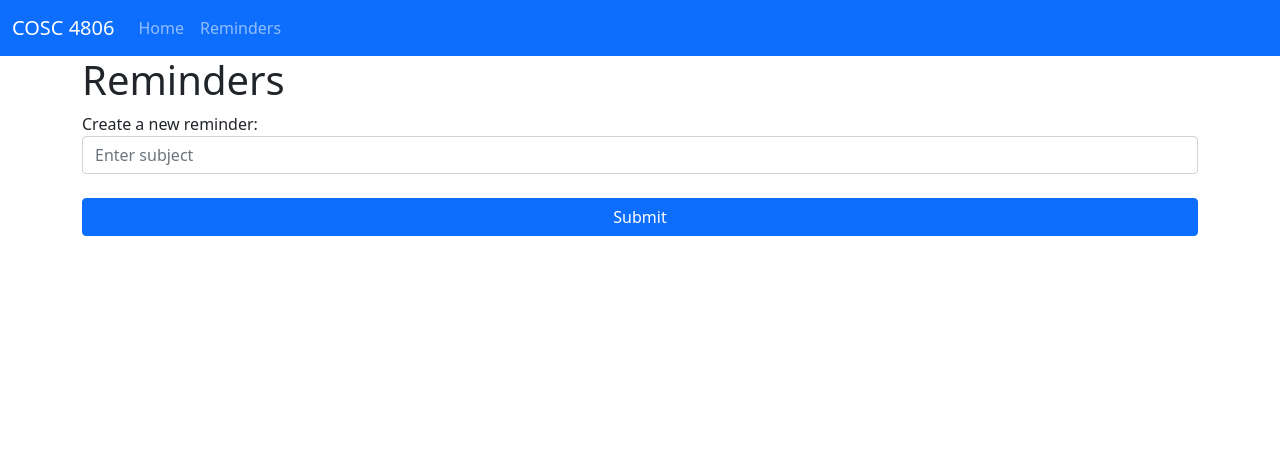
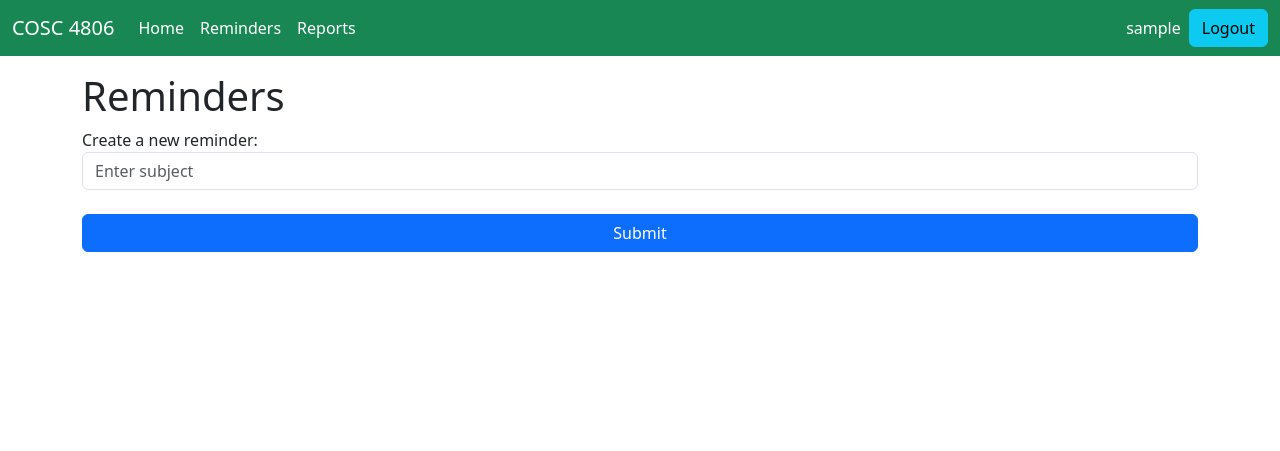
Before and after one commit to am-ping/cosc-4806, a PHP site: page /reminders in a window 1280 px wide. Shown: the top 451 px of the page. Run offline with PHP 8.4, Linux system fonts and the light colour scheme; the visitor is signed in with stand-in values (Sample User, id 1); data that the repository does not hold is empty.

Commit message:
Add admin and change CSS layout

```diff
--- a/app/views/home/index.php
+++ b/app/views/home/index.php
@@ -3,7 +3,7 @@
     <div class="page-header" id="banner">
         <div class="row">
             <div class="col-lg-12">
-                <h1>Welcome</h1>
+                <?php echo "<h1>Welcome, " . $_SESSION['username'] . "</h1>" ?>
                 <p class="lead"> <?= date("F jS, Y"); ?></p>
             </div>
         </div>
@@ -11,7 +11,7 @@
 
     <div class="row">
         <div class="col-lg-12">
-            <p> <a href="/logout">Click here to logout</a></p>
+            <p><a href="/logout">Click here to logout</a></p>
         </div>
     </div>
 
--- a/app/views/reminders/index.php
+++ b/app/views/reminders/index.php
@@ -17,14 +17,14 @@
         <button type="submit" class="btn btn-primary" style="width: 100%;">Submit</button>
     </form>
     <br>
-    <div class="d-flex flex-wrap justify-content-start gap-3 text-bg-primary">
+    <div class="d-flex flex-wrap justify-content-start gap-3">
         <?php
             foreach ($data['reminders'] as $reminder) { ?>
                 <div class="card text-bg-primary p-1" style="width: 18rem;">
                     <div class="card-body">
                         <div class="d-flex justify-content-between">
                             <h5 class="card-title"><? echo $reminder['subject'] ?></h5>
-                            <a class="link-danger link-offset-3 link-underline link-underline-opacity-0" href="/reminders/delete/?id=<? echo $reminder['id'];?>" class="card-link">X</a>
+                            <a class="btn-close" aria-label="Close" href="/reminders/delete/?id=<? echo $reminder['id'];?>"></a>
                         </div>
                         <form action="/reminders/update/?id=<? echo $reminder['id'];?>" method="post" >
                             <div class="form-group">
--- a/app/views/templates/footer.php
+++ b/app/views/templates/footer.php
@@ -8,6 +8,6 @@
 
 </div>
 
-<script src="https://cdn.jsdelivr.net/npm/bootstrap@5.1.3/dist/js/bootstrap.bundle.min.js" integrity="sha384-ka7Sk0Gln4gmtz2MlQnikT1wXgYsOg+OMhuP+IlRH9sENBO0LRn5q+8nbTov4+1p" crossorigin="anonymous"></script>
+<script src="https://cdn.jsdelivr.net/npm/bootstrap@5.3.3/dist/js/bootstrap.bundle.min.js" integrity="sha384-YvpcrYf0tY3lHB60NNkmXc5s9fDVZLESaAA55NDzOxhy9GkcIdslK1eN7N6jIeHz" crossorigin="anonymous"></script>
 </body>
 </html>
--- a/app/views/templates/header.php
+++ b/app/views/templates/header.php
@@ -6,7 +6,7 @@ if (!isset($_SESSION['auth'])) {
 <!DOCTYPE html>
 <html lang="en">
   <head>
-    <link href="https://cdn.jsdelivr.net/npm/bootstrap@5.1.3/dist/css/bootstrap.min.css" rel="stylesheet" integrity="sha384-1BmE4kWBq78iYhFldvKuhfTAU6auU8tT94WrHftjDbrCEXSU1oBoqyl2QvZ6jIW3" crossorigin="anonymous">
+    <link href="https://cdn.jsdelivr.net/npm/bootstrap@5.3.3/dist/css/bootstrap.min.css" rel="stylesheet" integrity="sha384-QWTKZyjpPEjISv5WaRU9OFeRpok6YctnYmDr5pNlyT2bRjXh0JMhjY6hW+ALEwIH" crossorigin="anonymous">
     <link rel="icon" href="/favicon.png">
     <title>COSC 4806</title>
     <meta http-equiv="Content-Type" content="text/html; charset=UTF-8">
@@ -15,7 +15,7 @@ if (!isset($_SESSION['auth'])) {
     <meta name="mobile-web-app-capable" content="yes">
   </head>
   <body>
-    <nav class="navbar navbar-dark navbar-expand-lg bg-primary">
+    <nav class="navbar navbar-dark navbar-expand-lg bg-success mb-3">
       <div class="container-fluid">
         <a class="navbar-brand" href="#">COSC 4806</a>
         <button class="navbar-toggler" type="button" data-bs-toggle="collapse" data-bs-target="#navbarSupportedContent" aria-controls="navbarSupportedContent" aria-expanded="false" aria-label="Toggle navigation">
@@ -24,12 +24,23 @@ if (!isset($_SESSION['auth'])) {
         <div class="collapse navbar-collapse" id="navbarSupportedContent">
           <ul class="navbar-nav me-auto mb-2 mb-lg-0">
             <li class="nav-item">
-              <a class="nav-link" aria-current="page" href="/home">Home</a>
+              <a class="nav-link text-bg-success" aria-current="page" href="/home">Home</a>
             </li>
             <li class="nav-item">
-              <a class="nav-link" href="/reminders">Reminders</a>
+              <a class="nav-link text-bg-success" href="/reminders">Reminders</a>
             </li>
+            <?php
+            if (isset($_SESSION["is_admin"])) {
+              echo '<li class="nav-item">';
+              echo '<a class="nav-link text-bg-success" href="/reports">Reports</a>';
+              echo '</li>';
+            }
+            ?>
           </ul>
+          <?php
+          echo "<div class='mb-0 text-bg-success me-2'>" . $_SESSION['username'] . "</div>";
+          echo "<a class='btn btn-info' href='/logout' type='button'>Logout</a>";
+          ?>
         </div>
       </div>
     </nav>
--- a/app/views/templates/headerPublic.php
+++ b/app/views/templates/headerPublic.php
@@ -6,7 +6,7 @@ if (isset($_SESSION['auth']) == 1) {
 
 <!DOCTYPE html>
 <html lang="en">
-    <link href="https://cdn.jsdelivr.net/npm/bootstrap@5.1.3/dist/css/bootstrap.min.css" rel="stylesheet" integrity="sha384-1BmE4kWBq78iYhFldvKuhfTAU6auU8tT94WrHftjDbrCEXSU1oBoqyl2QvZ6jIW3" crossorigin="anonymous">
+    <link href="https://cdn.jsdelivr.net/npm/bootstrap@5.3.3/dist/css/bootstrap.min.css" rel="stylesheet" integrity="sha384-QWTKZyjpPEjISv5WaRU9OFeRpok6YctnYmDr5pNlyT2bRjXh0JMhjY6hW+ALEwIH" crossorigin="anonymous">
     <link rel="icon" href="/favicon.png">
     <title>COSC 4806</title>
     <meta charset="UTF-8">
```
Also changed, not shown: app/models/User.php (+9 -25 lines).
